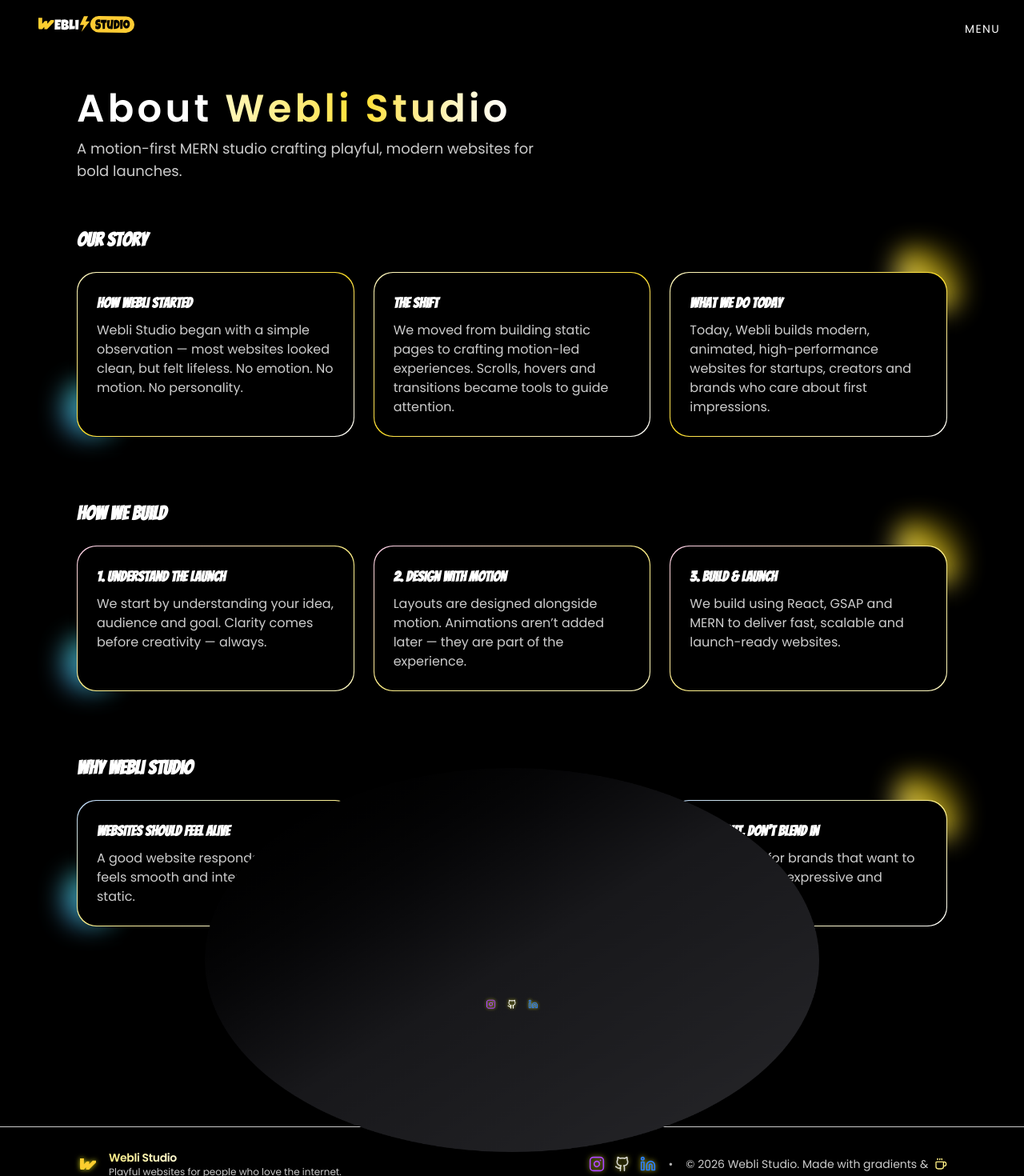
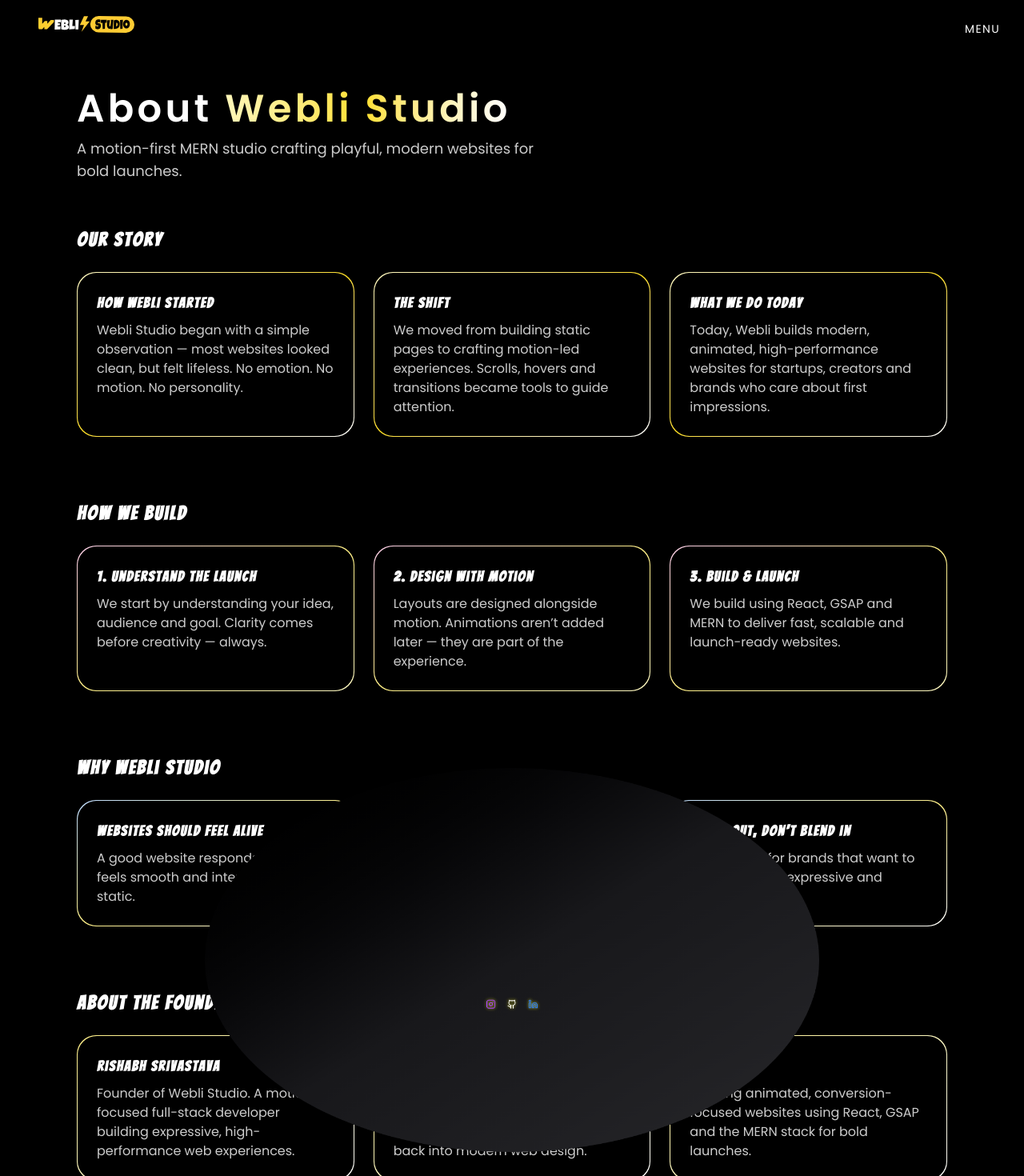
Before and after one commit to rishabh0777/webli-v2, a Next.js app in the folder weblistudio/: page /about in a window 1280 px wide. Shown: the top 1470 px of the page at 80% size. Built offline with nearby package versions, Linux system fonts and the light colour scheme.

Commit message:
feat: Add SEO metadata to About page and enhance founder section with detailed information

```diff
--- a/weblistudio/src/app/about/index.js
+++ b/weblistudio/src/app/about/index.js
@@ -8,6 +8,47 @@ import { useGSAP } from "@gsap/react";
 
 gsap.registerPlugin(ScrollTrigger);
 
+/* ============================
+   SEO METADATA (SERVER-SAFE)
+============================ */
+export const metadata = {
+  title: "About Webli Studio",
+  description:
+    "Learn about Webli Studio, our motion-first approach, and the founder behind our animated, high-performance web experiences.",
+  keywords: [
+    "Webli Studio",
+    "about Webli Studio",
+    "motion first web design",
+    "GSAP website",
+    "MERN web agency",
+    "React web developer",
+    "Rishabh Srivastava Webli",
+  ],
+  openGraph: {
+    title: "About Webli Studio",
+    description:
+      "Discover how Webli Studio builds expressive, motion-led websites for modern brands.",
+    url: "https://www.weblistudio.in/about",
+    siteName: "Webli Studio",
+    images: [
+      {
+        url: "/og-image.png",
+        width: 1200,
+        height: 630,
+        alt: "Webli Studio – Motion First Web Development",
+      },
+    ],
+    type: "website",
+  },
+  twitter: {
+    card: "summary_large_image",
+    title: "About Webli Studio",
+    description:
+      "A motion-first MERN studio crafting modern, animated web experiences.",
+    images: ["/og-image.png"],
+  },
+};
+
 export default function AboutPage() {
   const pageRef = useRef(null);
 
@@ -15,11 +56,11 @@ export default function AboutPage() {
   const storyRef = useRef(null);
   const processRef = useRef(null);
   const beliefRef = useRef(null);
+  const founderRef = useRef(null);
   const ctaRef = useRef(null);
 
   useGSAP(
     () => {
-      /* PAGE HEADER */
       gsap.fromTo(
         headerRef.current.children,
         { y: 30, opacity: 0 },
@@ -37,16 +78,11 @@ export default function AboutPage() {
         }
       );
 
-      /* STORY SECTION */
       animateSection(storyRef.current);
+      animateSection(processRef.current);
+      animateSection(beliefRef.current);
+      animateSection(founderRef.current);
 
-      /* PROCESS SECTION */
-      animateSection(processRef.current);
-
-      /* BELIEF SECTION */
-      animateSection(beliefRef.current);
-
-      /* CTA */
       gsap.fromTo(
         ctaRef.current,
         { y: 20, opacity: 0 },
@@ -70,24 +106,20 @@ export default function AboutPage() {
     const heading = section.querySelector("h2");
     const cards = section.querySelectorAll(".animate-card");
 
-    const tl = gsap.timeline({
+    gsap
+      .timeline({
         scrollTrigger: {
           trigger: section,
           start: "top 80%",
           once: true,
         },
-    });
-
-    tl.fromTo(
+      })
+      .fromTo(
         heading,
         { y: 20, opacity: 0 },
-      {
-        y: 0,
-        opacity: 1,
-        duration: 0.6,
-        ease: "power3.out",
-      }
-    ).fromTo(
+        { y: 0, opacity: 1, duration: 0.6, ease: "power3.out" }
+      )
+      .fromTo(
         cards,
         { y: 30, opacity: 0 },
         {
@@ -155,22 +187,33 @@ export default function AboutPage() {
     },
   ];
 
+  const founderCards = [
+    {
+      title: "Rishabh Srivastava",
+      text:
+        "Founder of Webli Studio. A motion-focused full-stack developer building expressive, high-performance web experiences.",
+    },
+    {
+      title: "Why I Started Webli Studio",
+      text:
+        "Most websites worked fine — but felt empty. Webli Studio was born to bring motion, clarity and personality back into modern web design.",
+    },
+    {
+      title: "My Focus",
+      text:
+        "Crafting animated, conversion-focused websites using React, GSAP and the MERN stack for bold launches.",
+    },
+  ];
+
   const GradientCard = ({ children, gradient }) => (
-    <div
-      className={`animate-card rounded-3xl bg-gradient-to-br ${gradient} p-[1px] shadow-lg`}
-    >
-      <div className="rounded-3xl bg-black p-5 sm:p-6 h-full">
-        {children}
-      </div>
+    <div className={`animate-card rounded-3xl bg-gradient-to-br ${gradient} p-[1px] shadow-lg`}>
+      <div className="rounded-3xl bg-black p-5 sm:p-6 h-full">{children}</div>
     </div>
   );
 
   return (
-    <main
-      ref={pageRef}
-      className="relative bg-black py-16 sm:py-20 lg:py-28"
-    >
-      <div className="max-w-6xl mx-auto px-4 sm:px-6 lg:px-8 relative">
+    <main ref={pageRef} className="relative bg-black py-16 sm:py-20 lg:py-28">
+      <div className="max-w-6xl mx-auto px-4 sm:px-6 lg:px-8">
 
         {/* HEADER */}
         <div ref={headerRef} className="mb-14">
@@ -187,24 +230,11 @@ export default function AboutPage() {
 
         {/* STORY */}
         <section ref={storyRef} className="mb-20">
-          <h2 className="text-xl sm:text-2xl font-semibold text-white mb-6">
-            Our Story
-          </h2>
-          <div className="relative grid md:grid-cols-3 gap-6">
-            <div
-            className="absolute -top-6 -right-4 h-20 w-20 rounded-3xl bg-gradient-to-tr from-yellow-100 via-yellow-300 to-black opacity-80 blur-lg animate-[bounce_10s_ease-in-out_infinite_alternate]"
-            aria-hidden="true"
-          />
-          <div
-            className="absolute bottom-0 -left-4 h-16 w-16 rounded-3xl bg-gradient-to-tr from-blue-400 via-cyan-300 to-emerald-300 opacity-70 blur-lg animate-[bounce_12s_ease-in-out_infinite_alternate]"
-            aria-hidden="true"
-          />
-            {storyCards.map((card) => (
-              <GradientCard
-                key={card.title}
-                gradient="from-yellow-100 via-yellow-300 to-white"
-              >
-                <h3 className="text-lg font-semibold text-white">{card.title}</h3>
+          <h2 className="text-xl sm:text-2xl font-semibold text-white mb-6 tracking-[0.09em]">Our Story</h2>
+          <div className="grid md:grid-cols-3 gap-6">
+            {storyCards.map(card => (
+              <GradientCard key={card.title} gradient="from-yellow-100 via-yellow-300 to-white">
+                <h3 className="text-lg font-semibold text-white tracking-[0.09em]">{card.title}</h3>
                 <p className="mt-2 text-white/80">{card.text}</p>
               </GradientCard>
             ))}
@@ -213,24 +243,11 @@ export default function AboutPage() {
 
         {/* PROCESS */}
         <section ref={processRef} className="mb-20">
-          <h2 className="text-xl sm:text-2xl font-semibold text-white mb-6">
-            How We Build
-          </h2>
-          <div className="relative grid md:grid-cols-3 gap-6">
-            <div
-            className="absolute -top-6 -right-4 h-20 w-20 rounded-3xl bg-gradient-to-tr from-yellow-100 via-yellow-300 to-black opacity-80 blur-lg animate-[bounce_10s_ease-in-out_infinite_alternate]"
-            aria-hidden="true"
-          />
-          <div
-            className="absolute bottom-0 -left-4 h-16 w-16 rounded-3xl bg-gradient-to-tr from-blue-400 via-cyan-300 to-emerald-300 opacity-70 blur-lg animate-[bounce_12s_ease-in-out_infinite_alternate]"
-            aria-hidden="true"
-          />
-            {processCards.map((card) => (
-              <GradientCard
-                key={card.title}
-                gradient="from-pink-200 via-yellow-200 to-yellow-100"
-              >
-                <h3 className="text-lg font-semibold text-white">{card.title}</h3>
+          <h2 className="text-xl sm:text-2xl font-semibold text-white mb-6 tracking-[0.09em]">How We Build</h2>
+          <div className="grid md:grid-cols-3 gap-6">
+            {processCards.map(card => (
+              <GradientCard key={card.title} gradient="from-pink-200 via-yellow-200 to-yellow-100">
+                <h3 className="text-lg font-semibold text-white tracking-[0.09em]">{card.title}</h3>
                 <p className="mt-2 text-white/80">{card.text}</p>
               </GradientCard>
             ))}
@@ -239,24 +256,24 @@ export default function AboutPage() {
 
         {/* BELIEFS */}
         <section ref={beliefRef} className="mb-20">
-          <h2 className="text-xl sm:text-2xl font-semibold text-white mb-6">
-            Why Webli Studio
-          </h2>
-          <div className="relative grid md:grid-cols-3 gap-6">
-            <div
-            className="absolute -top-6 -right-4 h-20 w-20 rounded-3xl bg-gradient-to-tr from-yellow-100 via-yellow-300 to-black opacity-80 blur-lg animate-[bounce_10s_ease-in-out_infinite_alternate]"
-            aria-hidden="true"
-          />
-          <div
-            className="absolute bottom-0 -left-4 h-16 w-16 rounded-3xl bg-gradient-to-tr from-blue-400 via-cyan-300 to-emerald-300 opacity-70 blur-lg animate-[bounce_12s_ease-in-out_infinite_alternate]"
-            aria-hidden="true"
-          />
-            {beliefCards.map((card) => (
-              <GradientCard
-                key={card.title}
-                gradient="from-blue-200 via-yellow-200 to-white"
-              >
-                <h3 className="text-lg font-semibold text-white">{card.title}</h3>
+          <h2 className="text-xl sm:text-2xl font-semibold text-white mb-6 tracking-[0.09em]">Why Webli Studio</h2>
+          <div className="grid md:grid-cols-3 gap-6">
+            {beliefCards.map(card => (
+              <GradientCard key={card.title} gradient="from-blue-200 via-yellow-200 to-white">
+                <h3 className="text-lg font-semibold text-white tracking-[0.09em]">{card.title}</h3>
+                <p className="mt-2 text-white/80">{card.text}</p>
+              </GradientCard>
+            ))}
+          </div>
+        </section>
+
+        {/* FOUNDER */}
+        <section ref={founderRef} className="mb-24">
+          <h2 className="text-xl sm:text-2xl font-semibold text-white mb-6 tracking-[0.09em]">About the Founder</h2>
+          <div className="grid md:grid-cols-3 gap-6">
+            {founderCards.map(card => (
+              <GradientCard key={card.title} gradient="from-yellow-200 via-yellow-100 to-white">
+                <h3 className="text-lg font-semibold text-white tracking-[0.09em]">{card.title}</h3>
                 <p className="mt-2 text-white/80">{card.text}</p>
               </GradientCard>
             ))}
--- a/weblistudio/src/app/landing/aboutPreview.js
+++ b/weblistudio/src/app/landing/aboutPreview.js
@@ -158,7 +158,7 @@ export default function AboutPreview() {
                   {card.badge}
                 </span>
 
-                <h3 className="mt-4 text-lg sm:text-xl font-semibold tracking-tight text-white tracking-[0.09em]">
+                <h3 className="mt-4 text-lg sm:text-xl font-semibold text-white tracking-[0.09em]">
                   {card.title}
                 </h3>
 
```
Lines whose indentation alone changed are shown as unchanged.
